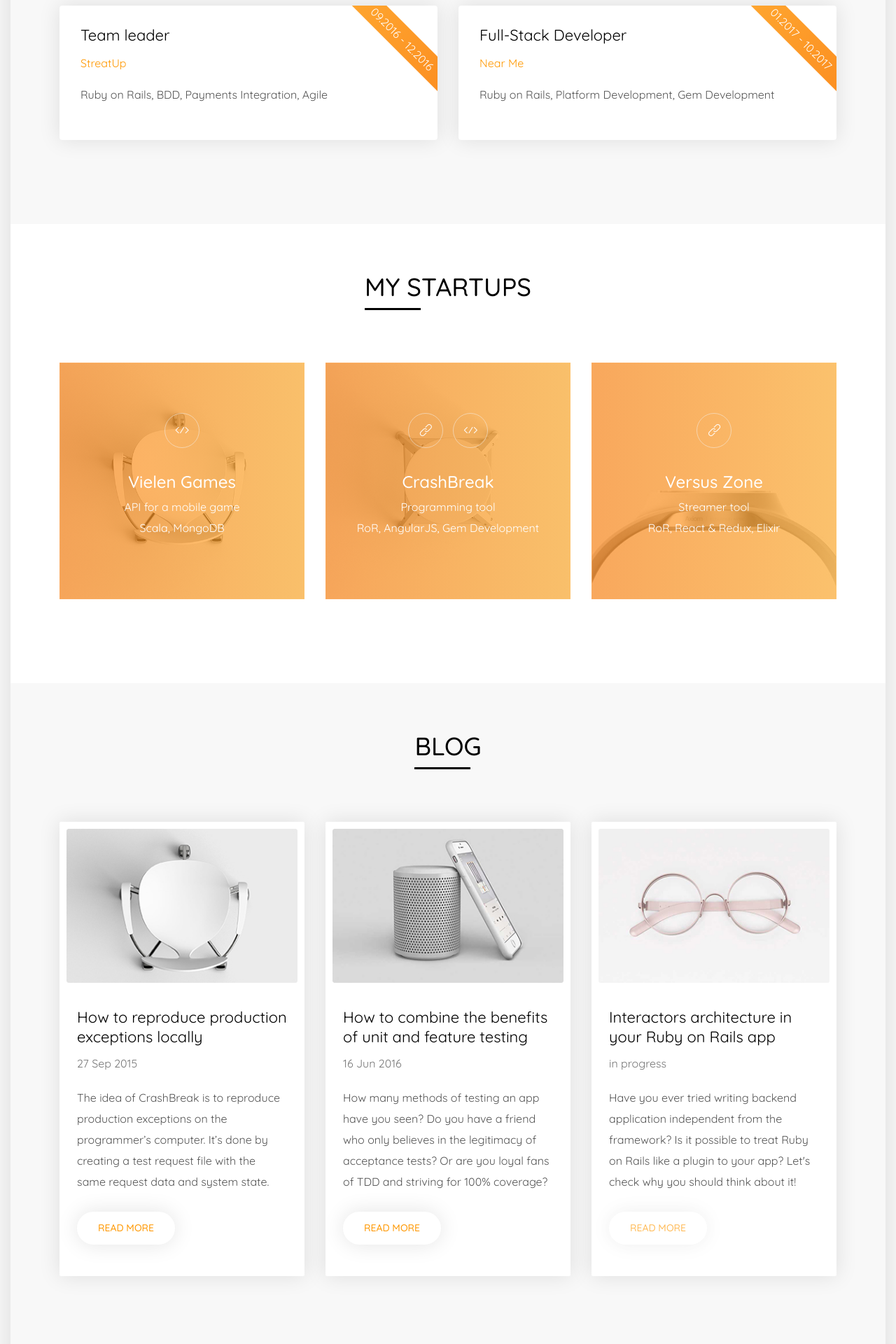
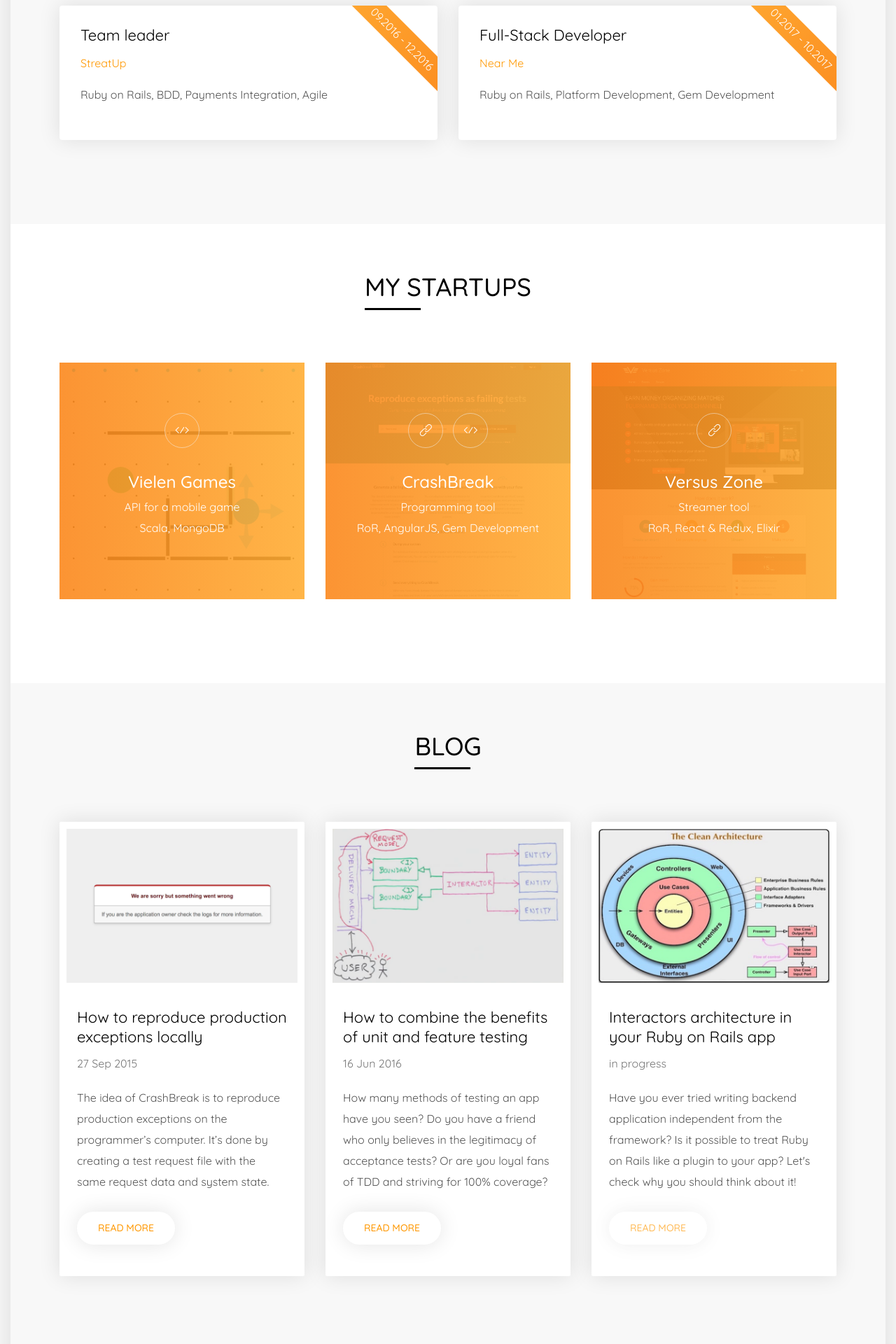
Before and after one commit to mjaneczek/mjaneczek.github.io, a Jekyll site: the page built from index.html, in a window 1280 px wide. Shown: the part 2936-4856 px from the top of the page at 70% size. Built offline with Jekyll 4.4.1, drawn with Linux system fonts in a browser that asks for light colours.

Commit message:
Replace images - remove default, add real ones

```diff
--- a/_includes/blogs.html
+++ b/_includes/blogs.html
@@ -8,7 +8,7 @@
     <div class="row">
       <div class="col-md-4">
         <article class="blog-post">
-          <div class="post-img"><img alt="" src="assets/img/blog/1.jpg"></div>
+          <div class="post-img"><img alt="" src="assets/img/blog/1.png"></div>
           <div class="post-content">
             <h2 class="post-title">How to reproduce production exceptions locally</h2>
             <div class="post-meta">
@@ -21,7 +21,7 @@
       </div>
       <div class="col-md-4">
         <article class="blog-post">
-          <div class="post-img"><img alt="" src="assets/img/blog/2.jpg"></div>
+          <div class="post-img"><img alt="" src="assets/img/blog/2.png"></div>
           <div class="post-content">
             <h2 class="post-title">How to combine the benefits of unit and feature testing</h2>
             <div class="post-meta">
@@ -34,7 +34,7 @@
       </div>
       <div class="col-md-4">
         <article class="blog-post">
-          <div class="post-img"><img alt="" src="assets/img/blog/3.jpg"></div>
+          <div class="post-img"><img alt="" src="assets/img/blog/3.png"></div>
           <div class="post-content">
             <h2 class="post-title">Interactors architecture in your Ruby on Rails app</h2>
             <div class="post-meta">
--- a/_includes/startups.html
+++ b/_includes/startups.html
@@ -8,7 +8,7 @@
     <div class="row portfolio">
       <div class="col-md-6 col-lg-4 portfolio-item cat1 cat5">
         <div class="portfolio-block">
-          <img alt="" src="assets/img/portfolio/1.jpg">
+          <img alt="" src="assets/img/portfolio/1.png">
           <div class="portfolio-overlay">
             <div class="portfolio-btn-action">
               <a href="https://github.com/mjaneczek/vielen-games-api"><span class="lnr lnr-code"></span></a>
@@ -22,7 +22,7 @@
       </div>
       <div class="col-md-6 col-lg-4 portfolio-item cat2 cat3">
         <div class="portfolio-block">
-          <img alt="" src="assets/img/portfolio/2.jpg">
+          <img alt="" src="assets/img/portfolio/2.png">
           <div class="portfolio-overlay">
             <div class="portfolio-btn-action">
               <a href="http://www.crashbreak.com/"><span class="lnr lnr-link"></span></a>
@@ -37,7 +37,7 @@
       </div>
       <div class="col-md-6 col-lg-4 portfolio-item cat1 cat2 cat5">
         <div class="portfolio-block">
-          <img alt="" src="assets/img/portfolio/3.jpg">
+          <img alt="" src="assets/img/portfolio/3.png">
           <div class="portfolio-overlay">
             <div class="portfolio-btn-action">
               <a href="https://vszone.gg/"><span class="lnr lnr-link"></span></a>
--- a/assets/css/style.css
+++ b/assets/css/style.css
@@ -928,13 +928,13 @@ input, textarea {
     opacity: 1; }
 
 .portfolio-overlay {
-  background: -moz-linear-gradient(left, rgba(251, 136, 29, 0.7) 0%, rgba(255, 173, 52, 0.7) 100%);
+  background: -moz-linear-gradient(left, rgba(251, 136, 29, 0.9) 0%, rgba(255, 173, 52, 0.9) 100%);
   /* FF3.6-15 */
-  background: -webkit-linear-gradient(left, rgba(251, 136, 29, 0.7) 0%, rgba(255, 173, 52, 0.7) 100%);
+  background: -webkit-linear-gradient(left, rgba(251, 136, 29, 0.9) 0%, rgba(255, 173, 52, 0.9) 100%);
   /* Chrome10-25,Safari5.1-6 */
-  background: -webkit-gradient(linear, left top, right top, from(rgba(251, 136, 29, 0.7)), to(rgba(255, 173, 52, 0.7)));
-  background: -o-linear-gradient(left, rgba(251, 136, 29, 0.7) 0%, rgba(255, 173, 52, 0.7) 100%);
-  background: linear-gradient(to right, rgba(251, 136, 29, 0.7) 0%, rgba(255, 173, 52, 0.7) 100%);
+  background: -webkit-gradient(linear, left top, right top, from(rgba(251, 136, 29, 0.9)), to(rgba(255, 173, 52, 0.9)));
+  background: -o-linear-gradient(left, rgba(251, 136, 29, 0.9) 0%, rgba(255, 173, 52, 0.9) 100%);
+  background: linear-gradient(to right, rgba(251, 136, 29, 0.9) 0%, rgba(255, 173, 52, 0.9) 100%);
   /* W3C, IE10+, FF16+, Chrome26+, Opera12+, Safari7+ */
   filter: progid:DXImageTransform.Microsoft.gradient( startColorstr='rgba($top-color, $opacity)', endColorstr='rgba($top-color, $opacity)',GradientType=0 );
   /* IE6-9 */
```
Also changed, not shown: assets/img/blog/1.jpg (deleted), assets/img/blog/1.png (added), assets/img/blog/2.jpg (deleted), assets/img/blog/2.png (added), assets/img/blog/3.jpg (deleted), assets/img/blog/3.png (added), assets/img/blog/4.jpg (deleted), assets/img/blog/5.jpg (deleted), assets/img/blog/6.jpg (deleted), assets/img/blog/l1.jpg (deleted), assets/img/blog/l2.jpg (deleted), assets/img/portfolio/1.jpg (deleted), assets/img/portfolio/1.png (added), assets/img/portfolio/2.jpg (deleted), 3 more files.
